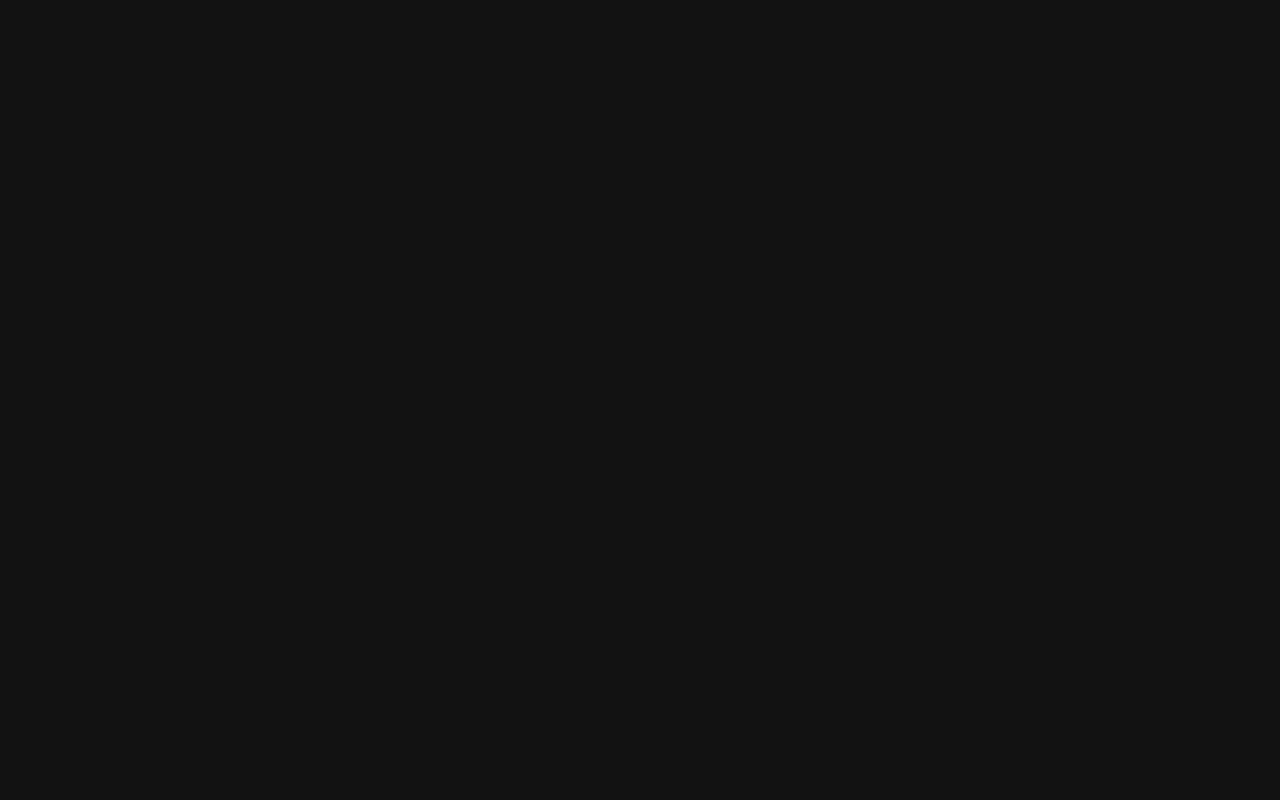
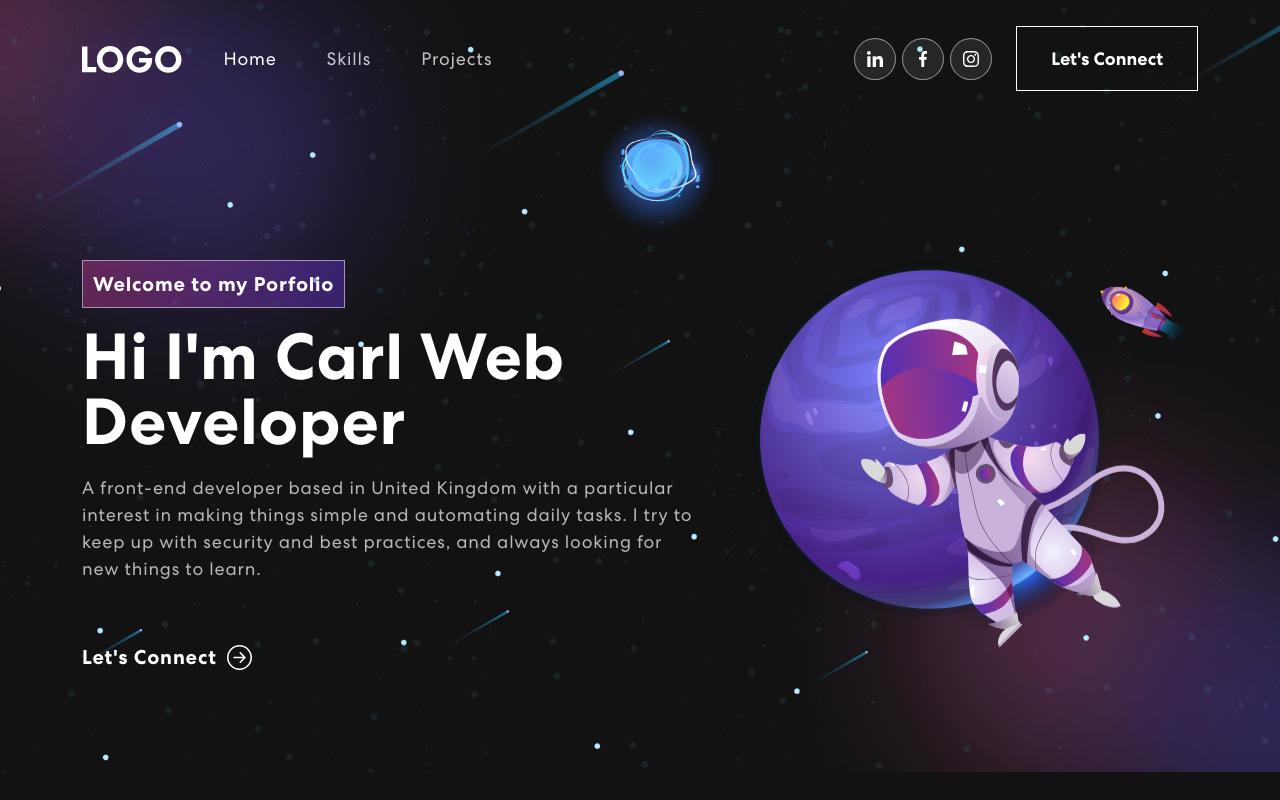
Before and after one commit to carltaer/portfolio, a React (Create React App) app in the folder myportfolio/: page / in a window 1280 px wide. Built offline with nearby package versions, Linux system fonts and the light colour scheme.

Commit message:
import components

```diff
--- a/myportfolio/src/App.js
+++ b/myportfolio/src/App.js
@@ -1,9 +1,14 @@
 import './App.css';
+import { NavBar } from './components/Navbar'
+import Banner  from './components/Banner'
+import 'bootstrap/dist/css/bootstrap.min.css'
+
 
 function App() {
   return (
     <div className="App">
-
+      <NavBar />
+      <Banner />
     </div>
   );
 }
```
